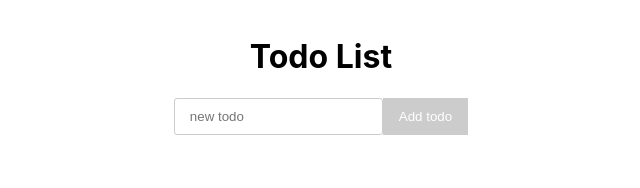
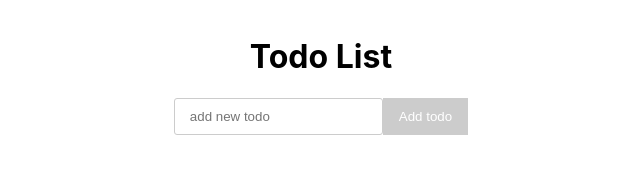
Before and after one commit to maximmorenko/ts-course-redux, a React (Create React App) app: page / in a window 1280 px wide. Shown: the top 188 px of the page, without its empty margins (319-959 px from the left). Built offline with nearby package versions, Linux system fonts and the light colour scheme.

Commit message:
typing slices

```diff
--- a/src/App.tsx
+++ b/src/App.tsx
@@ -1,45 +1,14 @@
-import React from "react";
-import {useState} from 'react';
-
-import {Todo} from './types';
-import NewTodoForm from './components/NewTodoForm'
-import TodoList from './components/TodoList'
+import TodoList from './features/Todo/TodoList'
+import NewTodo from "features/Todo/NewTodo";
 import './App.css';
 
 function App() {
-  const [todos, setTodos] = useState<Todo[]>([]);
-
-  const addTodo = (text: string) => {
-    const newTodo: Todo = {
-      id: new Date().toString(),
-      title: text,
-      completed: false,
-    }
-    setTodos([newTodo, ...todos]);
-  }
-
-  const toggleTodo = (id: Todo['id']) => {
-    setTodos(todos.map(todo => {
-      if (todo.id !== id) return todo;
-
-      return {
-        ...todo,
-        completed: !todo.completed,
-      }
-    }))
-  }
-
-  const removeTodo = (id: Todo['id']) => {
-    setTodos(todos.filter(todo => todo.id !== id))
-  }
 
   return (
     <div className="App">
       <h1>Todo List</h1>
-      <NewTodoForm
-        handleClick={addTodo}
-      />
-      <TodoList list={todos} removeTodo={removeTodo} toggleTodo={toggleTodo} />
+      <NewTodo />
+      <TodoList />
     </div>
   );
 }
--- a/src/components/NewTodoForm.tsx
+++ b/src/components/NewItem.tsx
@@ -1,10 +1,11 @@
 import {useRef} from 'react'
 
-interface NewTodoFormProps {
+interface NewItemProps {
+  placeholder: string,
   handleClick: (text: string) => void,
 }
 
-const NewTodoForm = ({ handleClick }: NewTodoFormProps) => {
+const NewItem = ({ handleClick, placeholder }: NewItemProps) => {
   const inputRef = useRef<HTMLInputElement | null>(null);
 
   const onClick = () => {
@@ -18,7 +19,7 @@ const NewTodoForm = ({ handleClick }: NewTodoFormProps) => {
     <>
       <input
         type="text"
-        placeholder="new todo"
+        placeholder={placeholder}
         ref={inputRef}
       />
       <button onClick={onClick}>Add todo</button>
@@ -26,4 +27,4 @@ const NewTodoForm = ({ handleClick }: NewTodoFormProps) => {
   );
 };
 
-export default NewTodoForm;
+export default NewItem;
--- a/src/components/TodoList.tsx
+++ /dev/null
@@ -1,20 +0,0 @@
-import { Todo } from '../types';
-import TodoItem from './TodoItem';
-
-interface TodoListProps {
-  list: Todo[],
-  toggleTodo: (id: Todo['id']) => void,
-  removeTodo: (id: Todo['id']) => void,
-}
-
-const TodoList = ({ list, removeTodo, toggleTodo }: TodoListProps) => {
-  return (
-    <ul>
-      {list.map((todo) => (
-        <TodoItem key={todo.id} removeTodo={removeTodo} toggleTodo={toggleTodo} {...todo} />
-      ))}
-    </ul>
-  )
-}
-
-export default TodoList;
--- /dev/null
+++ b/src/features/Todo/NewTodo.tsx
@@ -0,0 +1,21 @@
+import AddNewItem from 'components/NewItem';
+
+import { useAppDispatch } from 'redux-hook';
+import { addTodo } from './todoSlice';
+
+const NewTodo = () => {
+    const dispatch = useAppDispatch();
+
+    const handleNewTodo = (title: string) => {
+        dispatch(addTodo(title))
+    }
+
+    return (
+        <AddNewItem
+            placeholder = "add new todo"
+            handleClick={handleNewTodo}
+        />
+    );
+}
+
+export default NewTodo;
--- /dev/null
+++ b/src/features/Todo/TodoList.tsx
@@ -0,0 +1,27 @@
+import TodoItem from 'components/TodoItem';
+import { useAppDispatch, useAppSelector } from 'redux-hook'
+import { Todo } from 'types';
+import { removeTodo, toggleTodo } from './todoSlice';
+
+const TodoList = () => {
+  const list = useAppSelector(state => state.todos);
+  const dispatch = useAppDispatch();
+
+  const handleRemoveTodo = (id: Todo['id']) => {
+    dispatch(removeTodo(id))
+  }
+
+  const handleToggleTodo = (id: Todo['id']) => {
+    dispatch(toggleTodo(id))
+  }
+
+  return (
+    <ul>
+      {list.map((todo) => (
+        <TodoItem key={todo.id} removeTodo={handleRemoveTodo} toggleTodo={handleToggleTodo} {...todo} />
+      ))}
+    </ul>
+  )
+}
+
+export default TodoList;
--- /dev/null
+++ b/src/features/Todo/todoSlice.ts
@@ -0,0 +1,49 @@
+import { createSlice, PayloadAction } from "@reduxjs/toolkit";
+
+import { Todo } from "types";
+
+const initialState: Todo[] = [];
+
+const todoSlice = createSlice({
+    name: '@todo',
+    initialState,
+    reducers: {
+        addTodo: (state, action: PayloadAction<string>) => {
+            const newTodo: Todo = {
+                id: new Date().toString(),
+                title: action.payload,
+                completed: false,
+            }
+
+            return [newTodo, ...state];
+        },
+        toggleTodo: (state, action: PayloadAction<Todo['id']>) => {
+            // вар 1
+            // return state.map(todo => {
+            //     if (todo.id !== action.payload) return todo;
+
+            //     return {
+            //         ...todo,
+            //         completed: !todo.completed,
+            //     }
+            // })
+
+            // вар 2
+            // ищем в стейте туду с айдишником который попал в пейлоад (выбраный)
+            // и меняем у тудушки поле completed на противоположное
+            const todo = state.find(el => el.id === action.payload);
+            if (todo) {
+                todo.completed = !todo.completed
+            }
+        },
+        removeTodo: (state, action: PayloadAction<Todo['id']>) => state.filter(todo => todo.id !== action.payload),
+    },
+});
+
+export default todoSlice.reducer;
+
+export const {
+    addTodo,
+    removeTodo,
+    toggleTodo,
+} = todoSlice.actions;
--- a/src/store.ts
+++ b/src/store.ts
@@ -1,7 +1,10 @@
 import { configureStore, combineReducers } from "@reduxjs/toolkit";
+
+import todoReduser from "features/Todo/todoSlice";
 
 const rootReducer = combineReducers({
     // ждем редюсеры
+    todos: todoReduser,
 });
 
 export const store = configureStore({
```
